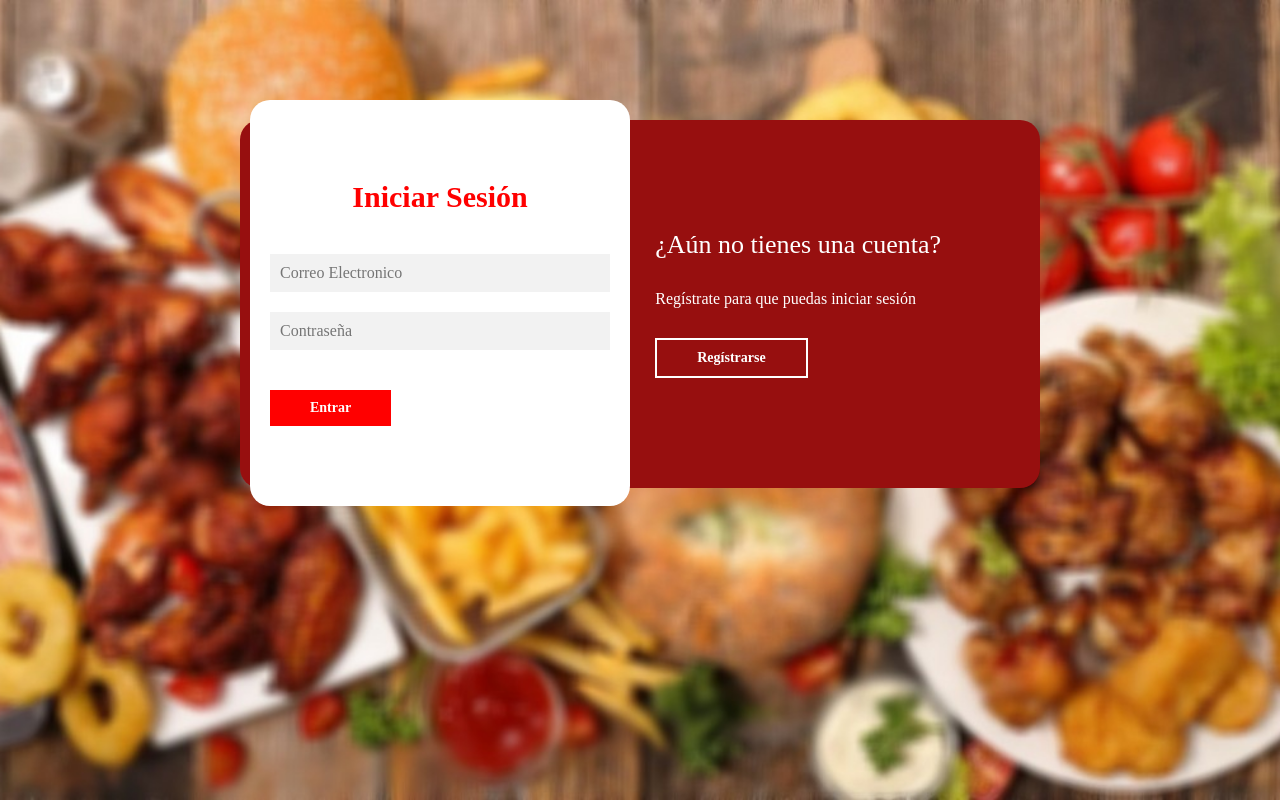
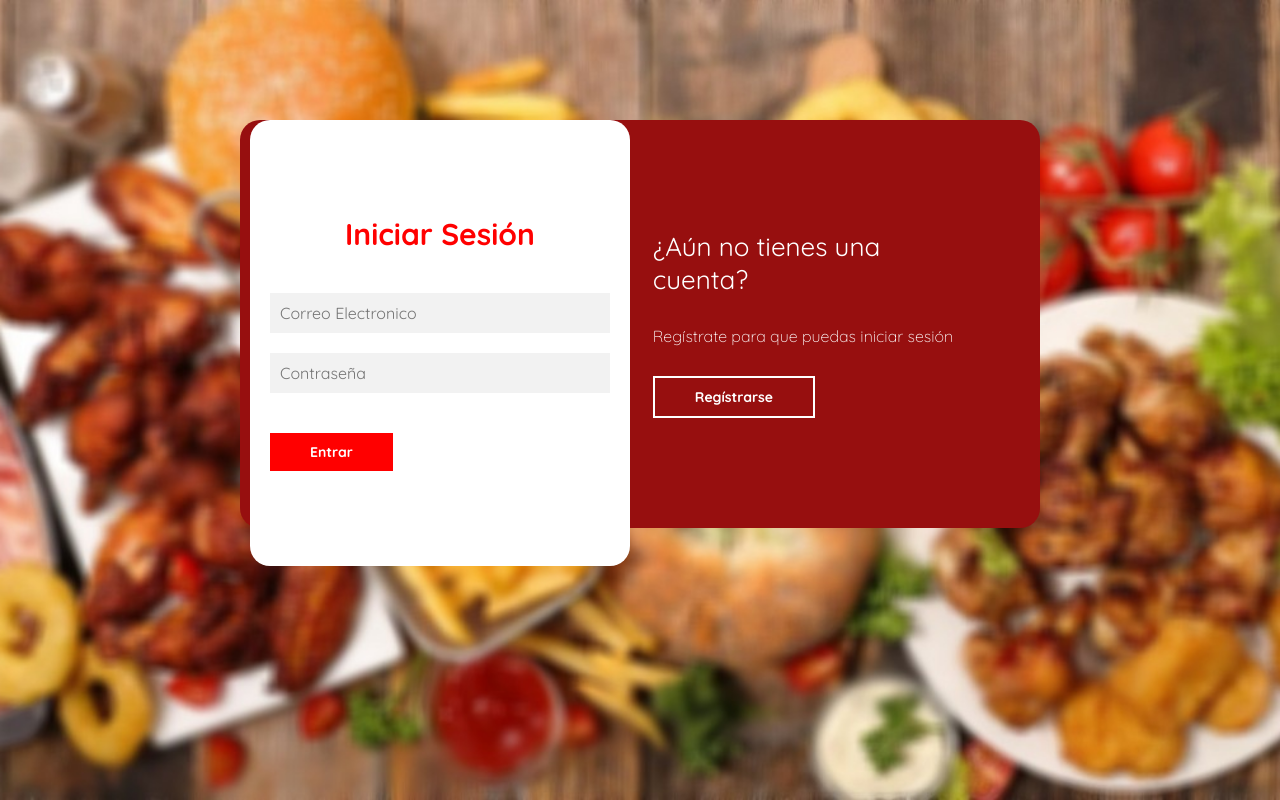
Before and after one commit to Danteroll/Proyecto_recetario, a PHP site: page /formulario.php in a window 1280 px wide. Run offline with PHP 8.4, Linux system fonts and the light colour scheme.

Commit message:
formulario_0.10

```diff
--- a/formulario.css
+++ b/formulario.css
@@ -1,4 +1,5 @@
-@import url('https://fonts.googleapis.com/css2?family=Roboto&display=swap');
+@import url('https://fonts.googleapis.com/css2?family=Quicksand:wght@300;400;500;700&display=swap');
+@import url('https://fonts.googleapis.com/css2?family=Dancing+Script:wght@600&display=swap');
 *{
     margin: 0;
     padding: 0;
@@ -103,7 +104,7 @@ main{
 
 .contenedor__login-register form{
     width: 100%;
-    padding: 80px 20px;
+    padding: 95px 20px;
     background: white;
     position: absolute;
     border-radius: 20px;
--- a/index.php
+++ b/index.php
@@ -22,6 +22,9 @@
     <meta http-equiv="X-UA-Compatible" content="IE=edge">
     <meta name="viewport" content="width=device-width, initial-scale=1.0">
     <title>K' RIQUISIMO</title>
+    <script
+    defer
+    src="https://app.embed.im/snow.js"></script>
     <link rel="stylesheet" href="https://cdnjs.cloudflare.com/ajax/libs/font-awesome/6.2.0/css/all.min.css" integrity="sha512-xh6O/CkQoPOWDdYTDqeRdPCVd1SpvCA9XXcUnZS2FmJNp1coAFzvtCN9BmamE+4aHK8yyUHUSCcJHgXloTyT2A==" crossorigin="anonymous" referrerpolicy="no-referrer" />
     <link rel="stylesheet" href="https://unpkg.com/flickity@2/dist/flickity.min.css">
     <link rel="stylesheet" href="estilo.css">
```
